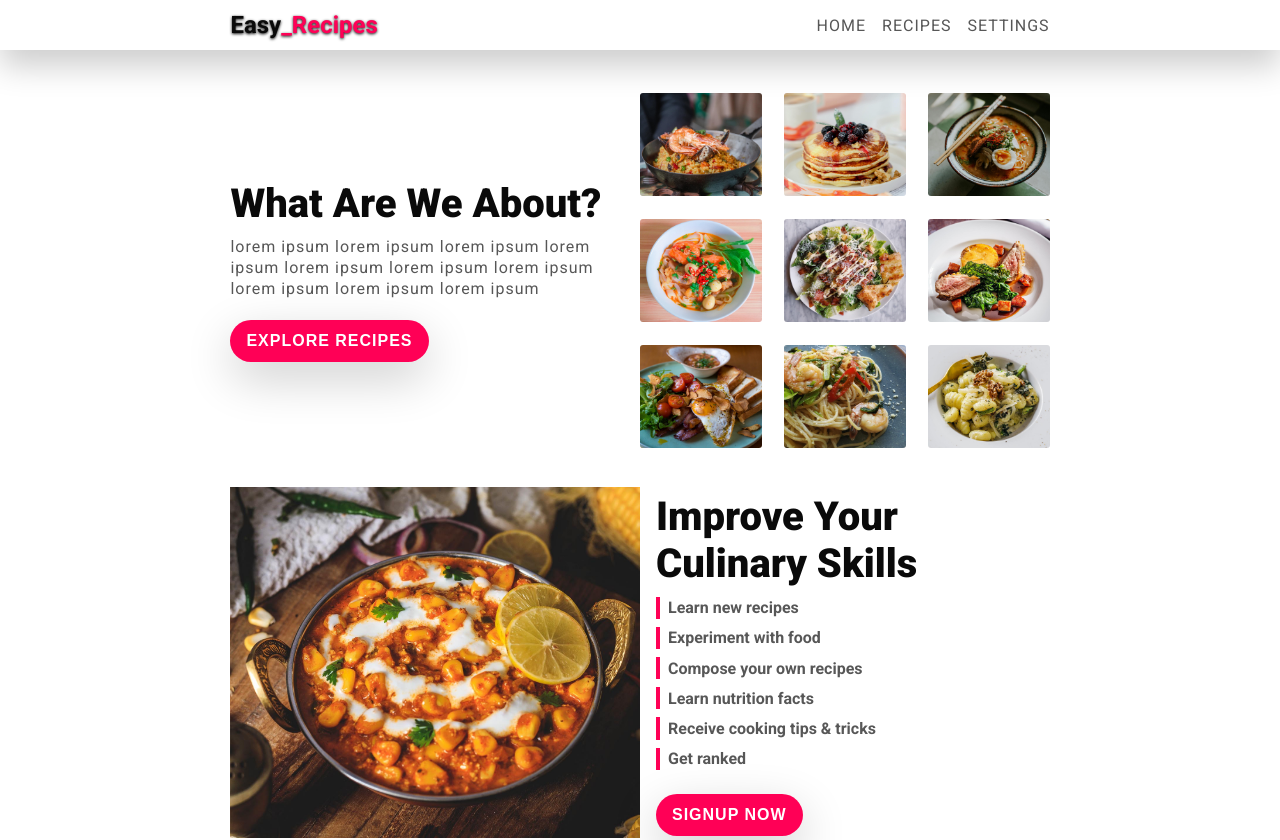
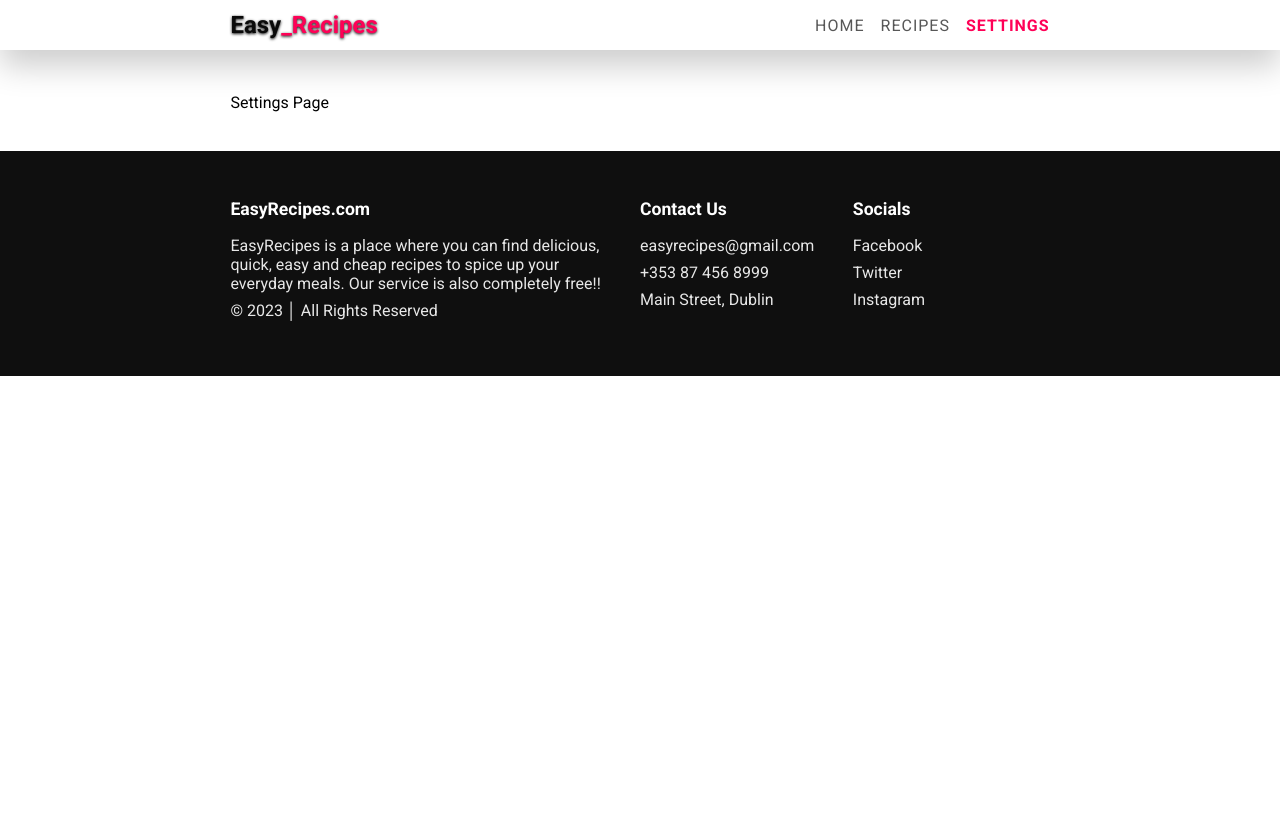
Before and after one commit to Renaldas0/Recipes-App_React, a React (Create React App) app in the folder recipe-app/: page /settings in a window 1280 px wide. Shown: the top 840 px of the page. After the commit the page ends 800 px from the top, so only its background shows below. Built offline with nearby package versions, Linux system fonts and the light colour scheme.

Commit message:
add pages, link to them and set active link state

```diff
--- a/recipe-app/src/App.js
+++ b/recipe-app/src/App.js
@@ -1,22 +1,29 @@
+import {
+  BrowserRouter as Router,
+  Routes,
+  Route
+} from "react-router-dom"
+
 import NavBar from "./components/navbar";
-import HeroSection from "./components/hero-section";
-import ImproveSkills from "./components/improveSkills";
-import QuoteSection from "./components/quoteSection";
-import ChefsSection from "./components/chefsSection";
+import Home from "./pages/home";
 import Footer from "./components/footer";
+
+import Recipes from "./pages/recipes";
+import Settings from "./pages/settings";
 
 function App() {
   return (
-    <div className="App">
+    <Router>
       <NavBar />
       <div className="container main">
-        <HeroSection />
-        <ImproveSkills />
-        <QuoteSection />
-        <ChefsSection />
-        <Footer />
+        <Routes>
+          <Route path="/" element={<Home />} />
+          <Route path="/recipes" element={<Recipes />} />
+          <Route path="/settings" element={<Settings />} />
+        </Routes>
       </div>
-    </div>
+      <Footer />
+    </Router>
   );
 }
 
--- a/recipe-app/src/components/navbar.js
+++ b/recipe-app/src/components/navbar.js
@@ -1,3 +1,5 @@
+import { Link, useLocation } from "react-router-dom";
+
 import { useState } from 'react';
 import Sidebar from './sidebar';
 
@@ -5,6 +7,7 @@
 
 function NavBar() {
     const [showSideBar, setShowSideBar] = useState(false);
+    const location = useLocation();
     const links = [
         {
             name: "Home",
@@ -32,7 +35,7 @@
                 <a href="#!" className="logo"><span>Easy</span>_Recipes</a>
                 <div className="nav-links">
                     {links.map(link => (
-                        <a href='#!' key={link.name}>{link.name}</a>
+                        <Link className={location.pathname == link.path ? "nav-links active" : "nav-links"} to={link.path} key={link.name}>{link.name}</Link>
                     ))}
                     {/* <a href="#">Home</a>
                     <a href="#">Recipes</a>
--- a/recipe-app/src/components/sidebar.js
+++ b/recipe-app/src/components/sidebar.js
@@ -1,14 +1,18 @@
+import { Link, useLocation } from "react-router-dom";
+
 import { FontAwesomeIcon } from "@fortawesome/react-fontawesome"
 
 function Sidebar({ links, close }) {
+    const location = useLocation()
     return (
         <div className="sidebar" onClick={close}>
             {links.map(link => (
-                <a className="sidebar-link" href='#!' key={link.name}>
+                <Link to={link.path} className={location.pathname == link.path ? "sidebar-link active" : "sidebar-link"} key={link.name}>
                     < FontAwesomeIcon icon={link.icon} />
-                    {link.name}</a>
-            ))}
-        </div>
+                    {link.name}</Link>
+            ))
+            }
+        </div >
 
     )
 }
--- /dev/null
+++ b/recipe-app/src/pages/home.js
@@ -0,0 +1,17 @@
+import HeroSection from "../components/hero-section";
+import ImproveSkills from "../components/improveSkills";
+import QuoteSection from "../components/quoteSection";
+import ChefsSection from "../components/chefsSection";
+
+function Home() {
+    return (
+        <div>
+            <HeroSection />
+            <ImproveSkills />
+            <QuoteSection />
+            <ChefsSection />
+        </div>
+    )
+}
+
+export default Home;
--- /dev/null
+++ b/recipe-app/src/pages/recipes.js
@@ -0,0 +1,9 @@
+function Recipes() {
+    return (
+        <div>
+            Recipes Page
+        </div>
+    )
+}
+
+export default Recipes;
--- /dev/null
+++ b/recipe-app/src/pages/settings.js
@@ -0,0 +1,9 @@
+function Settings() {
+    return (
+        <div>
+            Settings Page
+        </div>
+    )
+}
+
+export default Settings;
--- a/recipe-app/src/styles/partials/footer.scss
+++ b/recipe-app/src/styles/partials/footer.scss
@@ -5,7 +5,6 @@
     display: grid;
     grid-template-columns: 2fr 1fr 1fr;
     grid-gap: 1em;
-    border-radius: .5em;
 
     .footer-section {
         p {
```
